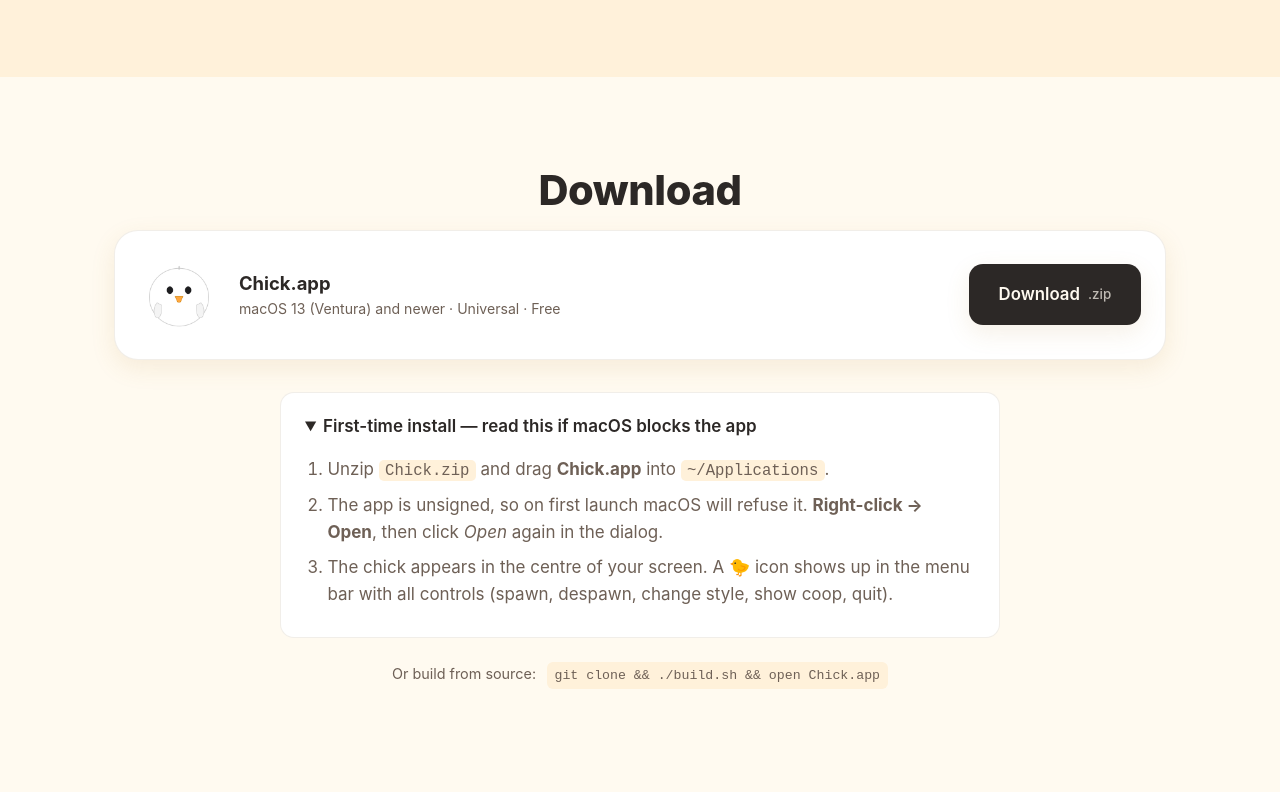
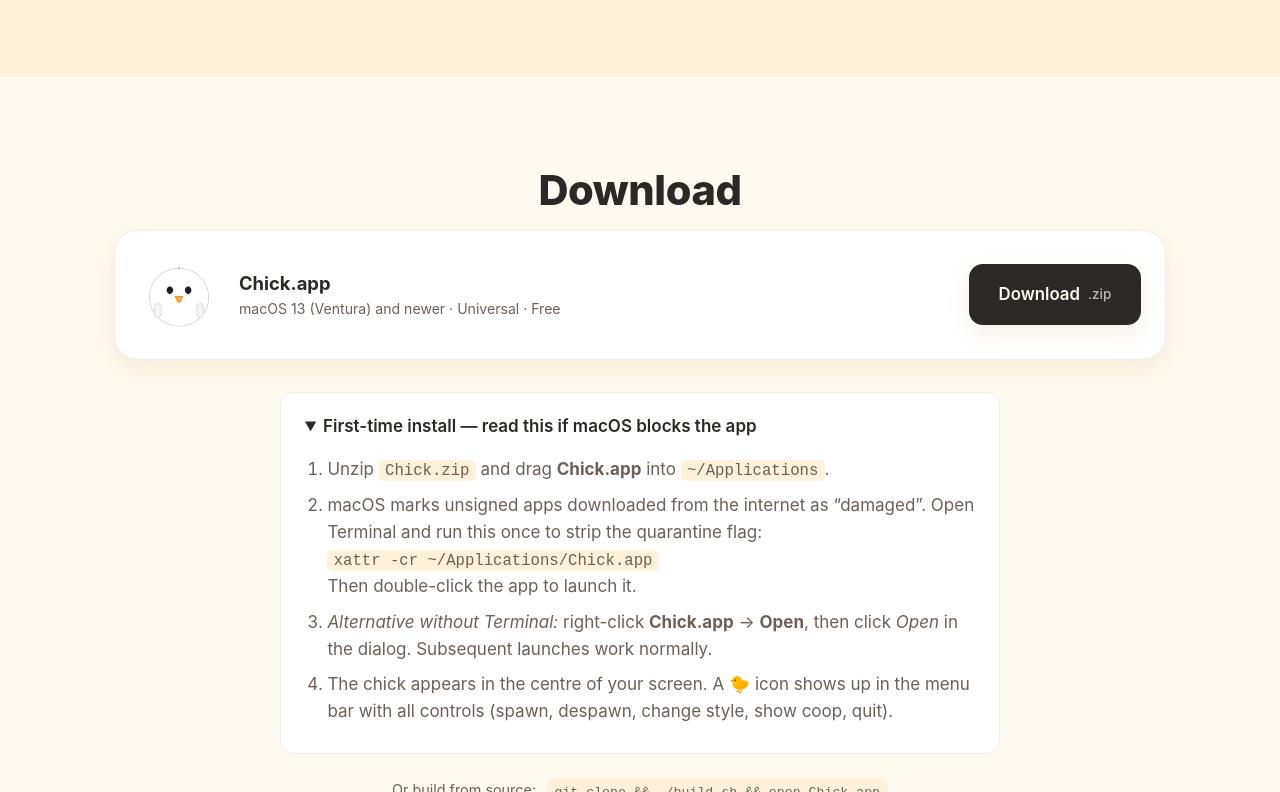
Before and after one commit to sagistiki/chick, a plain HTML site: page docs/index.html in a window 1280 px wide. Both pictures are taken after a click on the heading "First-time install — read this if macOS blocks the app". Shown: the part 1751-2543 px from the top of the page. Drawn offline with Linux system fonts and the light colour scheme.

Commit message:
fix: ad-hoc sign Chick.app + document xattr unquarantine for macOS Gatekeeper

```diff
--- a/docs/index.html
+++ b/docs/index.html
@@ -137,7 +137,17 @@
     <summary>First-time install — read this if macOS blocks the app</summary>
     <ol>
       <li>Unzip <code>Chick.zip</code> and drag <strong>Chick.app</strong> into <code>~/Applications</code>.</li>
-      <li>The app is unsigned, so on first launch macOS will refuse it. <strong>Right-click → Open</strong>, then click <em>Open</em> again in the dialog.</li>
+      <li>
+        macOS marks unsigned apps downloaded from the internet as “damaged”.
+        Open Terminal and run this once to strip the quarantine flag:
+        <pre><code>xattr -cr ~/Applications/Chick.app</code></pre>
+        Then double-click the app to launch it.
+      </li>
+      <li>
+        <em>Alternative without Terminal:</em> right-click <strong>Chick.app</strong> →
+        <strong>Open</strong>, then click <em>Open</em> in the dialog. Subsequent
+        launches work normally.
+      </li>
       <li>The chick appears in the centre of your screen. A 🐤 icon shows up in the menu bar with all controls (spawn, despawn, change style, show coop, quit).</li>
     </ol>
   </details>
```
Also changed, not shown: 2 other files.
